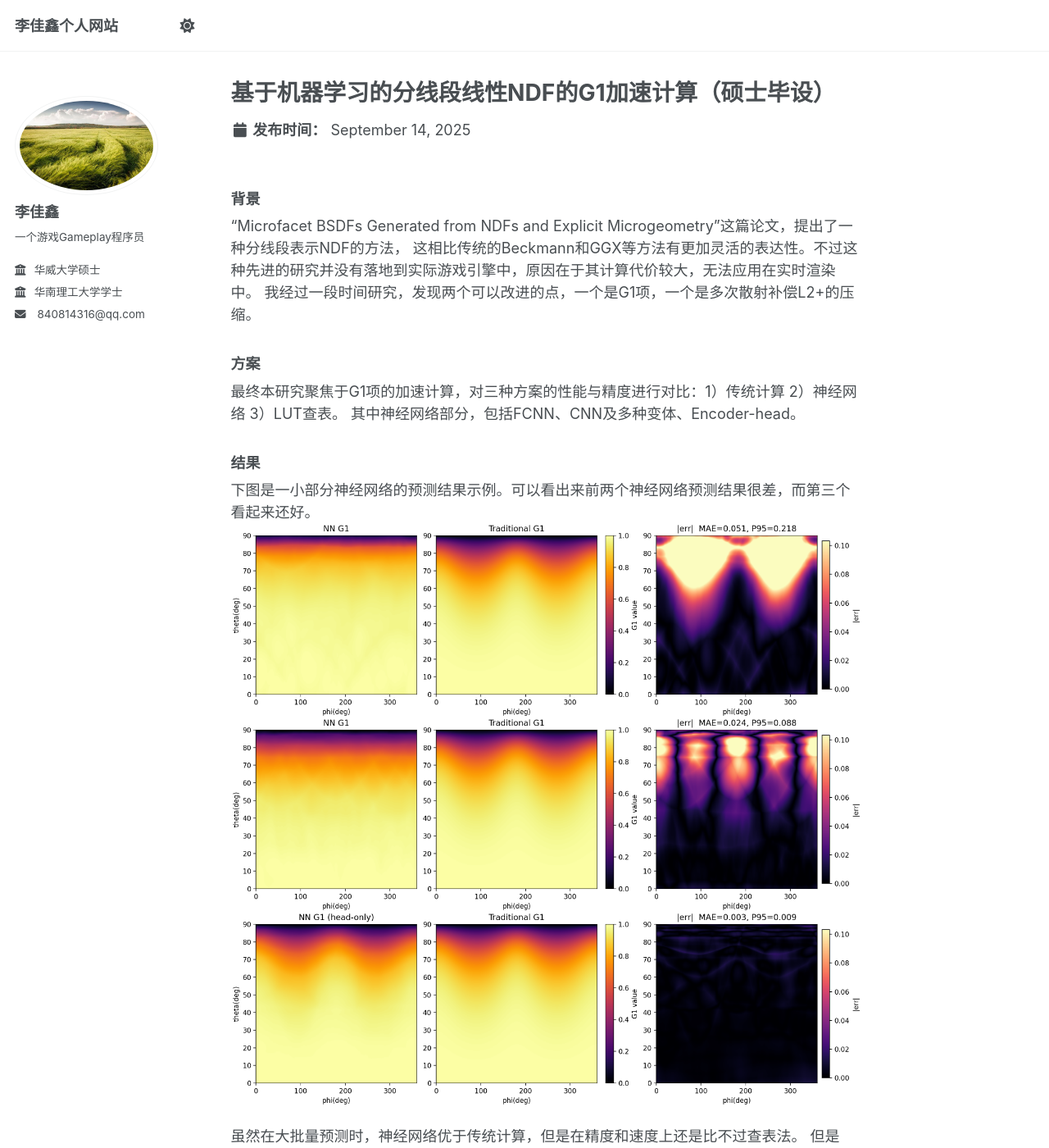
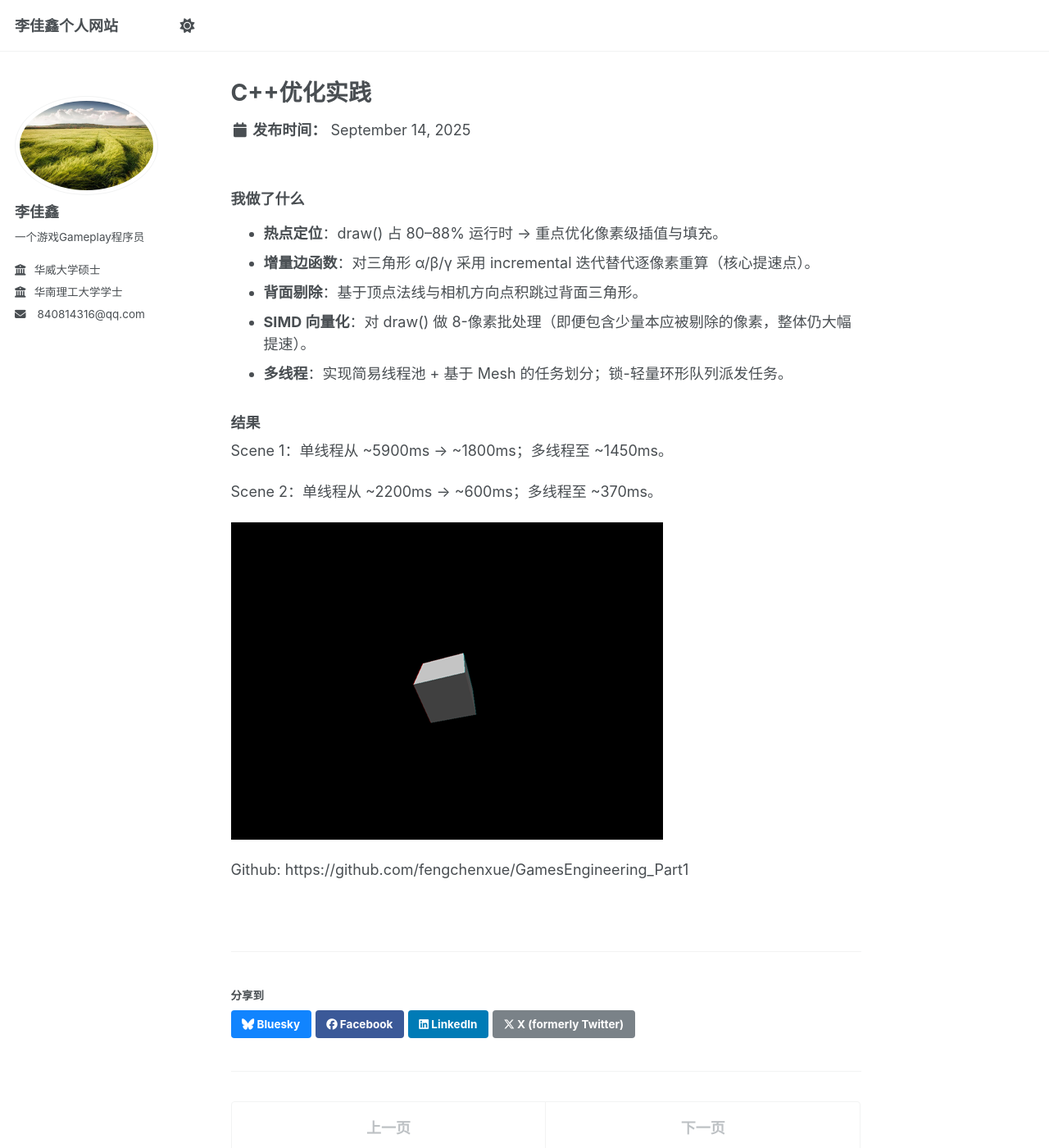
Before and after one commit to fengchenxue/fengchenxue.github.io, a Jekyll site: the page built from _portfolio/portfolio-6.md, in a window 1280 px wide and 1400 px high. Shown: the whole window at 82% size. Built offline with Jekyll 4.4.1, drawn with Linux system fonts in a browser that asks for light colours; a script that is not in the unit is left out; some of the changed text lies outside the part shown.

Commit message:
portfolio 5

```diff
--- a/_portfolio/portfolio-6.md
+++ b/_portfolio/portfolio-6.md
@@ -1,27 +1,27 @@
 ---
-title: "基于机器学习的分线段线性NDF的G1加速计算（硕士毕设）"
-excerpt: "对于最新的分线段NDF，使用神经网络来预测Microfacet模型中的G1部分，来加速其计算，并于传统方案和查表法作比较。<br/><img src='/images/portfolio/HEAD_HeadZ64_256x128x64_relu_do0.00_s4_i7185.png'>"
+title: "C++优化实践"
+excerpt: " C++ 光栅器中实现增量边函数、背面剔除、SIMD 与多线程加速。<br/><img src='/images/portfolio/scene3.png'>"
 collection: portfolio
 ---
 
-### 背景
-“Microfacet BSDFs Generated from NDFs and Explicit Microgeometry”这篇论文，提出了一种分线段表示NDF的方法，
-这相比传统的Beckmann和GGX等方法有更加灵活的表达性。不过这种先进的研究并没有落地到实际游戏引擎中，原因在于其计算代价较大，无法应用在实时渲染中。
-我经过一段时间研究，发现两个可以改进的点，一个是G1项，一个是多次散射补偿L2+的压缩。
 
-### 方案
-最终本研究聚焦于G1项的加速计算，对三种方案的性能与精度进行对比：1）传统计算 2）神经网络 3）LUT查表。
-其中神经网络部分，包括FCNN、CNN及多种变体、Encoder-head。
+### 我做了什么 ###
 
-### 结果
-下图是一小部分神经网络的预测结果示例。可以看出来前两个神经网络预测结果很差，而第三个看起来还好。
-![FULL_Encoder_0_s1_i7185]({{ "/images/portfolio/FULL_Encoder_0_s1_i7185.png" | relative_url }})
-![FULL_Encoder_1_s3_i7185]({{ "/images/portfolio/FULL_Encoder_1_s3_i7185.png" | relative_url }})
-![HEAD_HeadZ64_256x128x64_relu_do0.00_s4_i7185]({{ "/images/portfolio/HEAD_HeadZ64_256x128x64_relu_do0.00_s4_i7185.png" | relative_url }})
-
-虽然在大批量预测时，神经网络优于传统计算，但是在精度和速度上还是比不过查表法。
-但是Encoder-head类神经网络的预烘焙速度却比LUT查表法快，所以神经网络有自己的独特优势领域，那就是开发过程。
+- **热点定位**：draw() 占 80–88% 运行时 → 重点优化像素级插值与填充。
+- **增量边函数**：对三角形 α/β/γ 采用 incremental 迭代替代逐像素重算（核心提速点）。
+- **背面剔除**：基于顶点法线与相机方向点积跳过背面三角形。
+- **SIMD 向量化**：对 draw() 做 8-像素批处理（即便包含少量本应被剔除的像素，整体仍大幅提速）。
+- **多线程**：实现简易线程池 + 基于 Mesh 的任务划分；锁-轻量环形队列派发任务。
 
 
-开发时，开发者需要频繁调整材质属性，此时如果用查表法烘焙G1，有一点慢，而神经网络Encoder则要快的多。
-所以神经网络可以用在游戏开发过程，而最终打包时则使用LUT查表法。
+### 结果 ###
+
+Scene 1：单线程从 ~5900ms → ~1800ms；多线程至 ~1450ms。
+
+
+Scene 2：单线程从 ~2200ms → ~600ms；多线程至 ~370ms。
+
+![scene3]({{ "/images/portfolio/scene3.png" | relative_url }})
+
+
+Github: https://github.com/fengchenxue/GamesEngineering_Part1
```
Also changed, not shown: _portfolio/portfolio-4.md (+10 -7 lines), _portfolio/portfolio-5.md (+9 -5 lines), images/portfolio/scene3.png (added).
